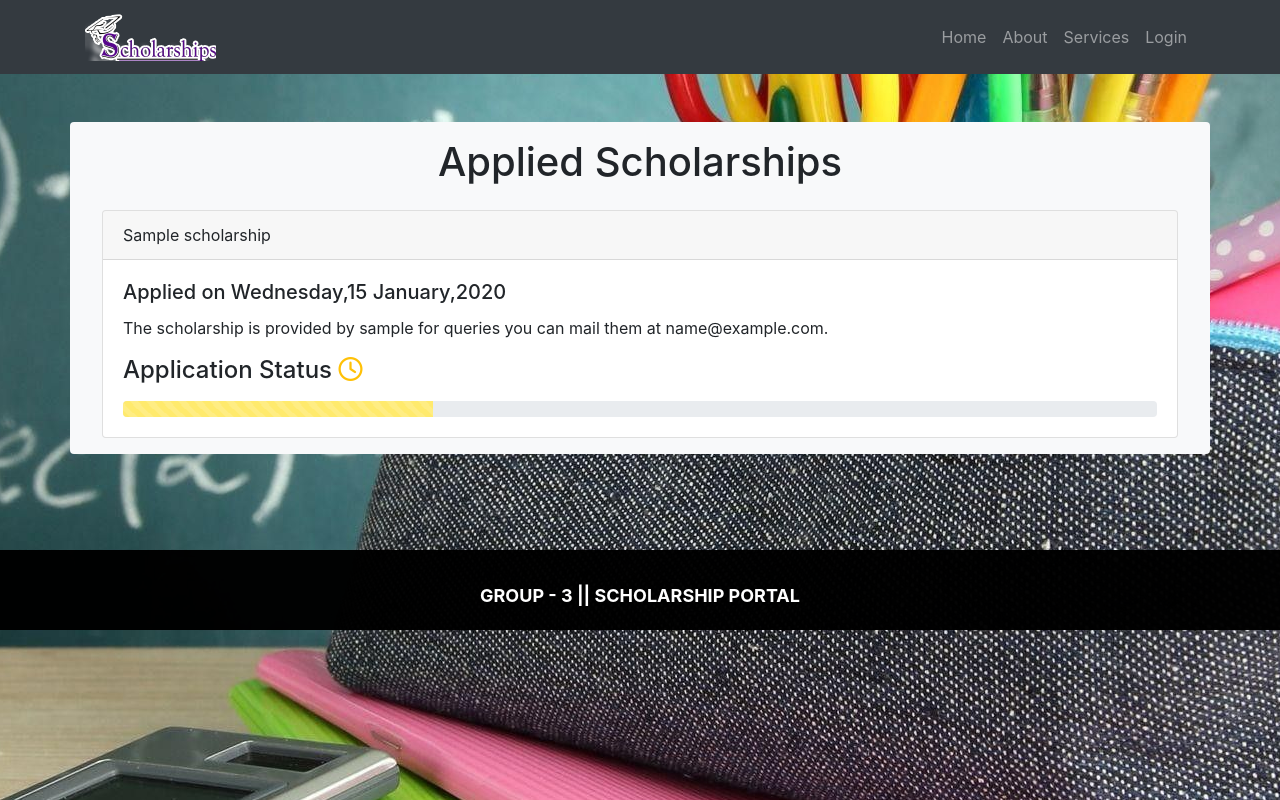
After one commit to sourad80/InternshipPortal, a Flask app: page /trackApplications/1 in a window 1280 px wide. The commit adds this page. Run offline with Flask 2, Linux system fonts and the light colour scheme; tables that the repository leaves empty hold one stand-in row (values such as "Sample post"); some libraries are stand-ins or nearby versions.

Commit message:
Track Applications

```diff
--- a/app.py
+++ b/app.py
@@ -2,7 +2,6 @@ from flask import Flask,render_template
 from flask_sqlalchemy import SQLAlchemy
 from flask_bcrypt import Bcrypt
 from flask_login import LoginManager
-from flask_migrate import Migrate
 
 app = Flask(__name__)
 app.config['SECRET_KEY'] = '4b95e49882f86d7397154c929806fe8d'
@@ -10,7 +9,6 @@ app.config['SECRET_KEY'] = '4b95e49882f86d7397154c929806fe8d'
 app.config['SQLALCHEMY_DATABASE_URI'] = 'postgresql://qrtggwfmstohzl:0a89cf8c918a805453e847147c36aef4fa1206930dbd23038baaa4340ead05e0@ec2-54-211-77-238.compute-1.amazonaws.com:5432/d4h9o0dgsuo00j'
 bcrypt = Bcrypt(app)
 db = SQLAlchemy(app)
-migrate = Migrate(app, db)
 login_manager = LoginManager(app)
 
 from routes import *
--- a/model.py
+++ b/model.py
@@ -47,7 +47,9 @@ class Scholarship(db.Model):
     cls_xii_min_per = db.Column(db.Float)
     cls_ug_min_per = db.Column(db.Float)
     organization_id = db.Column(db.Integer, db.ForeignKey('organization.id'), nullable=False)
-    applications = db.relationship('scholarship_application', backref='scholarsip', lazy=True)
+    life = db.Column(db.Integer, default=1)
+    datetime = db.Column(db.DateTime, default=datetime.utcnow())
+    applications = db.relationship('scholarship_application', backref='scholarship', lazy=True)
 
     def __repr__(self):
         return f"Scholarship('{self.name}', '{self.organization_id}','{self.description}','{self.cls_x_min_per}','{self.cls_xii_min_per}','{self.cls_ug_min_per}')"
@@ -57,4 +59,5 @@ class scholarship_application(db.Model):
     sch_id = db.Column(db.Integer, db.ForeignKey('scholarship.id'), nullable=False)
     stu_id = db.Column(db.Integer, db.ForeignKey('student.id'),nullable=False)
     org_id = db.Column(db.Integer, db.ForeignKey('organization.id'), nullable=False)
+    datetime = db.Column(db.DateTime, default=datetime.utcnow())
     status = db.Column(db.Integer,nullable=False)
--- a/routes.py
+++ b/routes.py
@@ -126,3 +126,8 @@ def apply(sch_id):
     db.session.commit()
     flash(f'Applied Successfully to '+scholarship.name, 'success')
     return redirect(url_for('dashboard'))
+
+@app.route("/trackApplications/<int:stu_id>")
+def track_applications(stu_id):
+    scholarship_applications = scholarship_application.query.filter_by(stu_id = stu_id)
+    return render_template("applications.html", scholarship_applications = scholarship_applications)
--- /dev/null
+++ b/templates/applications.html
@@ -0,0 +1,47 @@
+{% extends "layout.html" %}
+
+{%block content%}
+<div class="container bg-light rounded mt-5 p-3">
+    <h1 class="text-center">Applied Scholarships</h1>
+    {% for application in scholarship_applications%}
+    <div class="card mx-3 mt-4">
+        <div class="card-header">
+            {{ application.scholarship.name }}
+        </div>
+        <div class="card-body">
+            <h5 class="card-title">Applied on
+                {{application.datetime.strftime("%A")}},{{application.datetime.strftime("%d")}}
+                {{application.datetime.strftime("%B")}},{{application.datetime.strftime("%Y")}}</h5>
+            <p class="card-text">The scholarship is provided by {{application.scholarship.organization.username}} for
+                queries you
+                can mail them at {{application.scholarship.organization.email}}.</p>
+
+            {% if application.status == 1%}
+            <h4 class="my-3">Application Status <i class="fa fa-clock-o text-warning" aria-hidden="true"></i></h4>
+            {% endif %}
+            {% if application.status == 0%}
+            <h4 class="my-3">Application Status <i class="fa fa-times text-danger" aria-hidden="true"></i></h4>
+            {% endif %}
+            {% if application.status == 2%}
+            <h4 class="my-3">Application Status <i class="fa fa-check text-success" aria-hidden="true"></i></h4>
+            {% endif %}
+
+            <div class="progress">
+                {% if application.status == 1%}
+                <div class="progress-bar progress-bar-striped progress-bar-animated" role="progressbar"
+                    aria-valuenow="30" aria-valuemin="0" aria-valuemax="100" style="width: 30%;background-color: #ffea6d;"></div>
+                {% endif %}
+                {% if application.status == 0%}
+                <div class="progress-bar progress-bar-striped progress-bar-animated" role="progressbar"
+                    aria-valuenow="100" aria-valuemin="0" aria-valuemax="100" style="width: 100%;background-color: #ff4949;"></div>
+                {% endif %}
+                {% if application.status == 2%}
+                <div class="progress-bar progress-bar-striped progress-bar-animated" role="progressbar"
+                    aria-valuenow="100" aria-valuemin="0" aria-valuemax="100" style="width: 100%;background-color: #6be372;"></div>
+                {% endif %}
+            </div>
+        </div>
+    </div>
+    {% endfor %}
+</div>
+{% endblock %}
--- a/templates/layout.html
+++ b/templates/layout.html
@@ -10,6 +10,7 @@
     <script src="https://cdnjs.cloudflare.com/ajax/libs/popper.js/1.12.6/umd/popper.min.js"></script>
     <script src="https://maxcdn.bootstrapcdn.com/bootstrap/4.0.0/js/bootstrap.min.js"></script>
     <script src='https://kit.fontawesome.com/a076d05399.js' crossorigin='anonymous'></script>
+    <link rel="stylesheet" href="https://cdnjs.cloudflare.com/ajax/libs/font-awesome/4.7.0/css/font-awesome.min.css">
     <link rel="icon" type="image/png" href="../static/favicon.ico">
 
     <!-- Custom CSS -->
@@ -56,7 +57,7 @@
             <div class="dropdown-menu" aria-labelledby="dropdownMenu2">
               <h4>Hi {{current_user.username}}</h4>
               <a href="{{ url_for('update') }}" class="dropdown-item">Update Account</a>
-              <a href="{{ url_for('update') }}" class="dropdown-item">Track Applications</a>
+              <a href="{{ url_for('track_applications',stu_id = current_user.id) }}" class="dropdown-item">Track Applications</a>
               <a href="{{ url_for('logout') }}" class="dropdown-item">Logout</a>
             </div>
           </div>
```
Also changed, not shown: templates/trackApplication.html (deleted).
